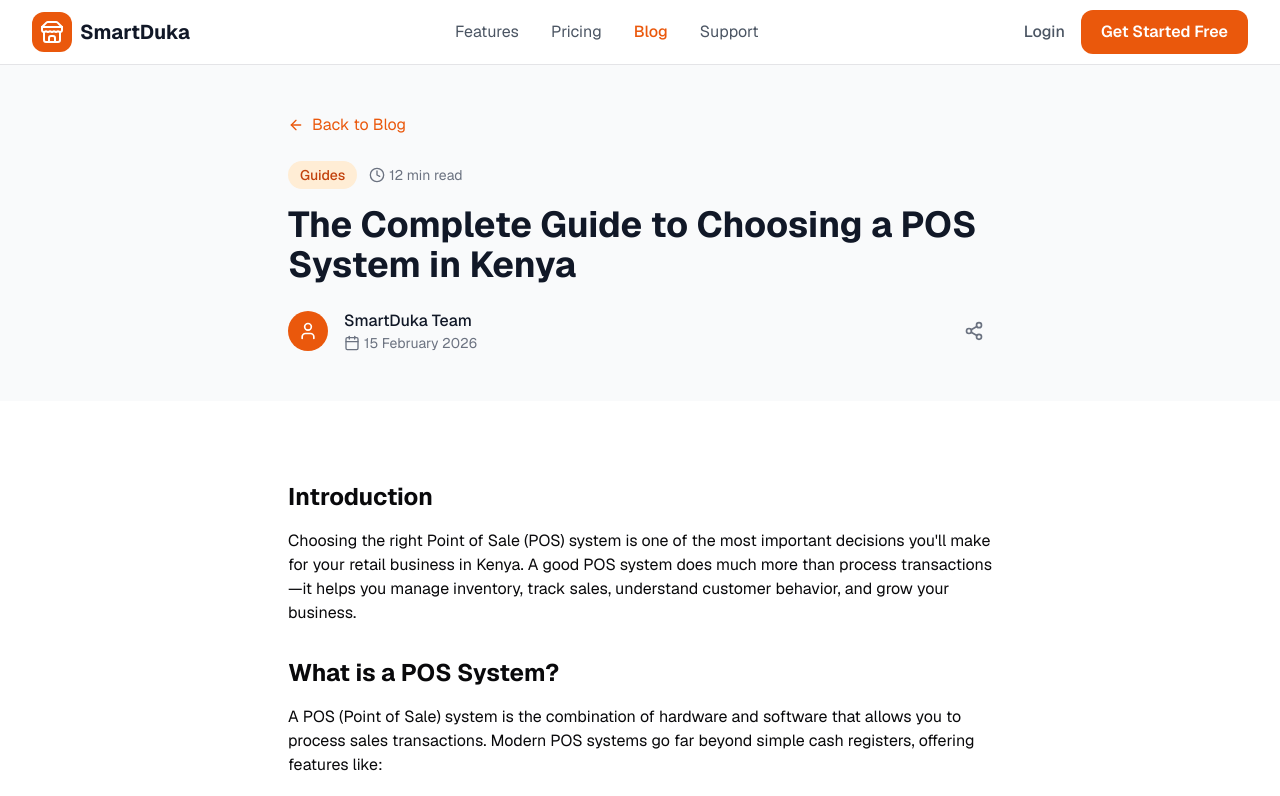
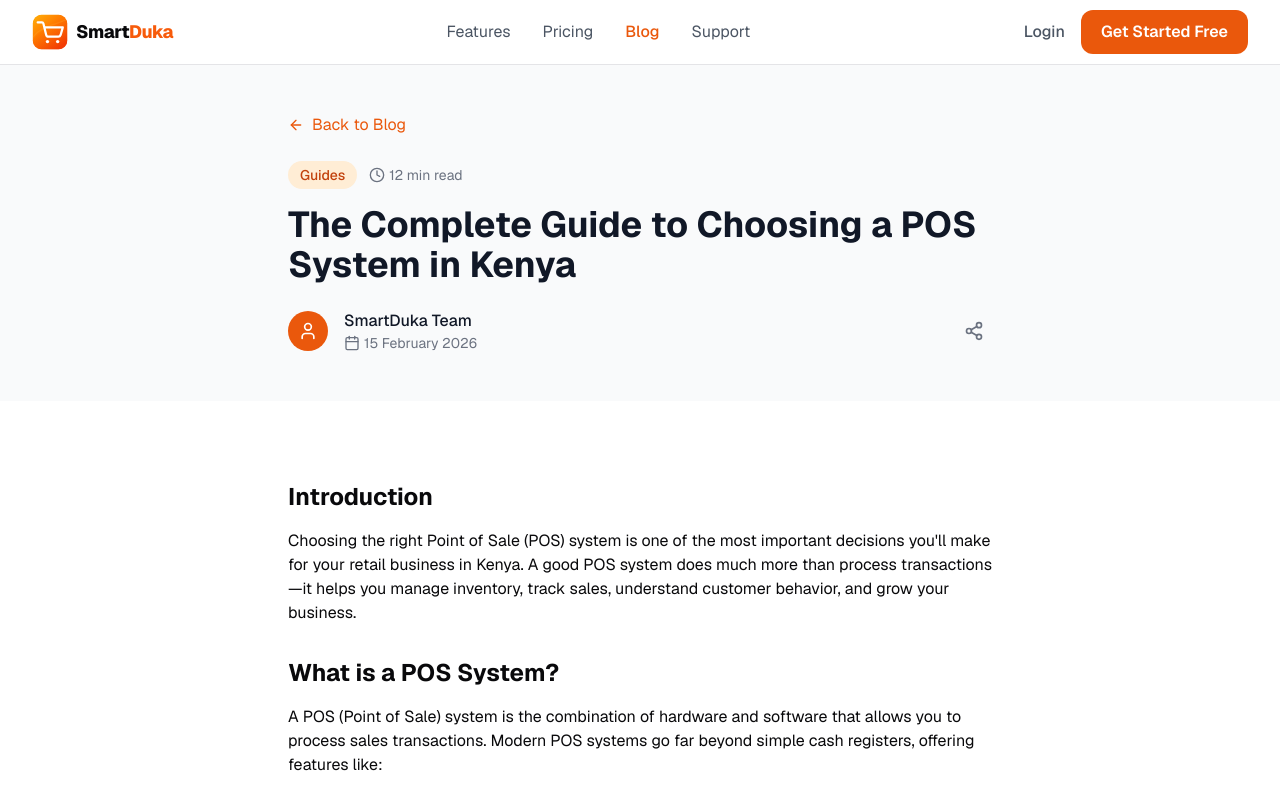
Before and after one commit to DTBbuilds/SmartDuka, a Next.js app in the folder apps/web/: page /blog/complete-guide-pos-system-kenya in a window 1280 px wide. Shown: the top 796 px of the page. Built offline with nearby package versions, Linux system fonts and the light colour scheme; no server answers.

Commit message:
brand(marketing): replace legacy store logo with premium brand

```diff
--- a/apps/web/src/app/(marketing)/blog/[slug]/page.tsx
+++ b/apps/web/src/app/(marketing)/blog/[slug]/page.tsx
@@ -1,3 +1,4 @@
+import { SmartDukaLogo } from '@/components/brand/smartduka-logo';
 import type { Metadata } from 'next';
 import Link from 'next/link';
 import { notFound } from 'next/navigation';
@@ -111,10 +112,7 @@ export default async function BlogPostPage({ params }: Props) {
         <div className="max-w-7xl mx-auto px-4 sm:px-6 lg:px-8">
           <div className="flex items-center justify-between h-16">
             <Link href="/" className="flex items-center gap-2">
-              <div className="w-10 h-10 bg-orange-600 rounded-lg flex items-center justify-center">
-                <Store className="h-6 w-6 text-white" />
-              </div>
-              <span className="text-xl font-bold text-gray-900">SmartDuka</span>
+              <SmartDukaLogo size="md" />
             </Link>
 
             <nav className="hidden md:flex items-center gap-8">
@@ -253,10 +251,7 @@ export default async function BlogPostPage({ params }: Props) {
         <div className="max-w-7xl mx-auto px-4 sm:px-6 lg:px-8">
           <div className="flex flex-col md:flex-row items-center justify-between gap-4">
             <Link href="/" className="flex items-center gap-2">
-              <div className="w-8 h-8 bg-orange-600 rounded-lg flex items-center justify-center">
-                <Store className="h-5 w-5 text-white" />
-              </div>
-              <span className="text-white font-semibold">SmartDuka</span>
+              <SmartDukaLogo size="sm" inverse />
             </Link>
             <div className="flex items-center gap-6 text-sm">
               <Link href="/privacy" className="hover:text-white">Privacy Policy</Link>
```
